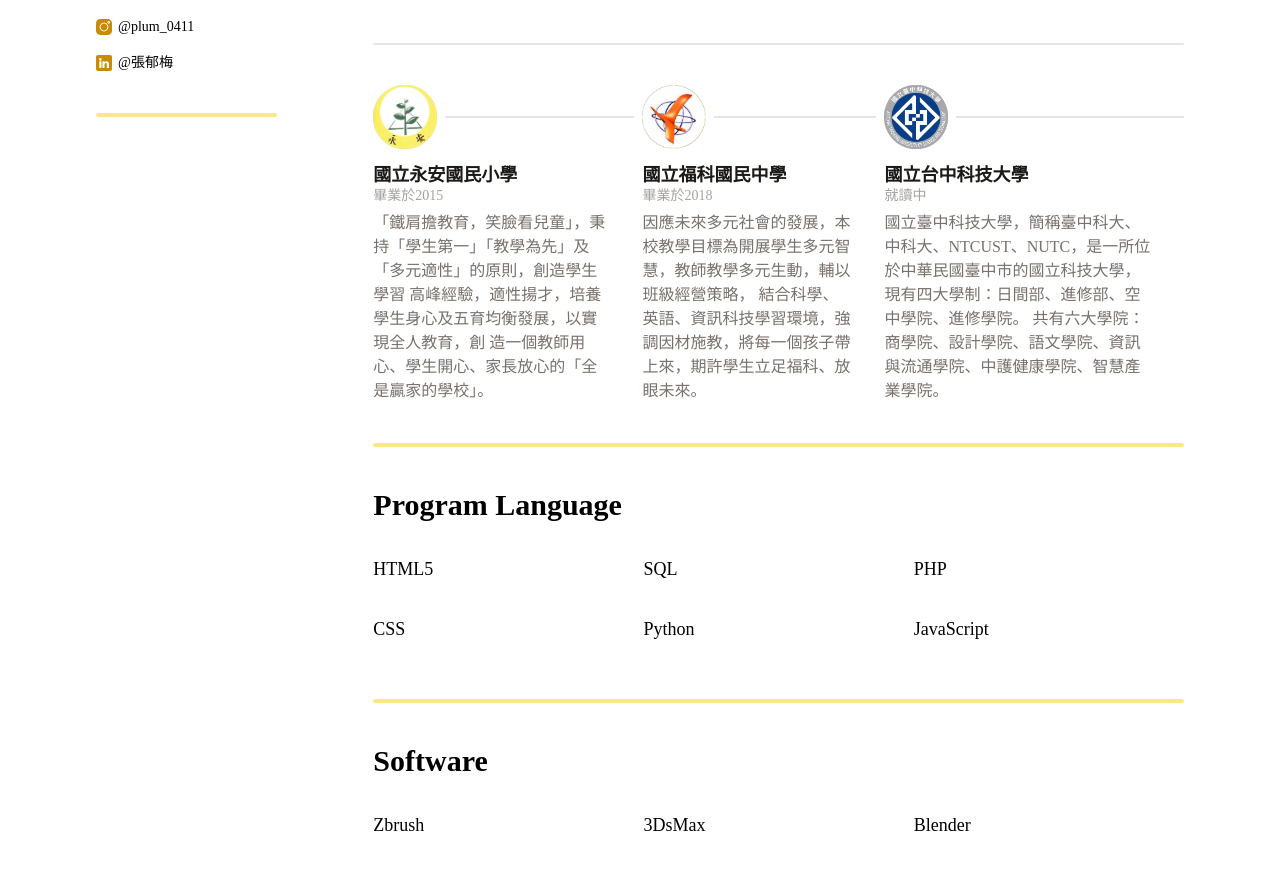
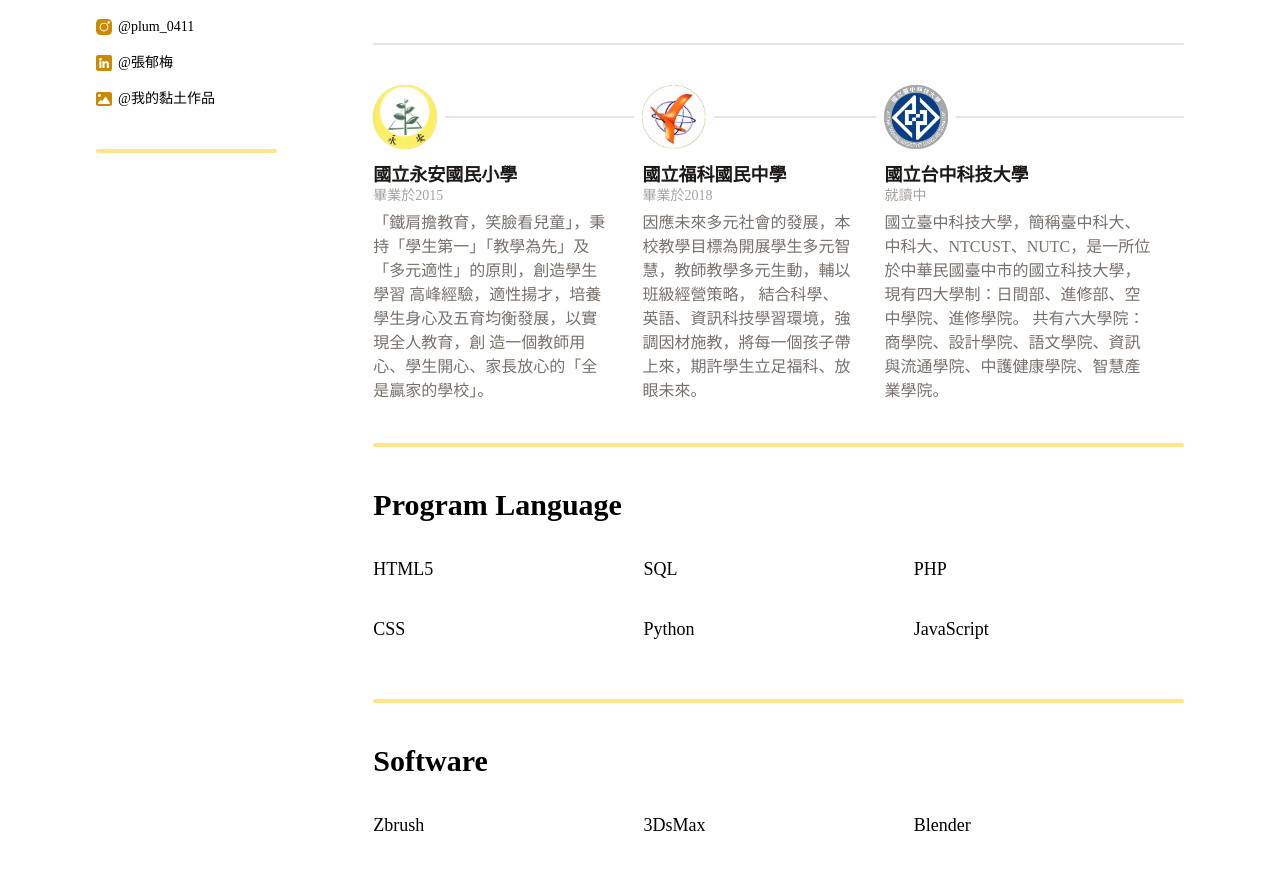
Before and after one commit to plum0411/pwa, a React (Create React App) app: page /info in a window 1280 px wide. Shown: the part 820-1696 px from the top of the page. Built offline with nearby package versions, Linux system fonts and the light colour scheme.

Commit message:
新增"@我的黏土作品"

```diff
--- a/src/InfoPage.js
+++ b/src/InfoPage.js
@@ -145,6 +145,12 @@ function App() {
             <a href='https://www.linkedin.com/in/%E9%83%81%E6%A2%85-%E5%BC%B5-768085212/details/certifications/'>@張郁梅</a>
           </li>
 
+          <li class="flex text-sm my-4 dark:text-white items-center">
+            <img src='./img/image-solid.svg' class="w-4 h-4 mr-1.5 flex-shrink-0"></img>
+            {/* <img src='./img/instagram.svg' class="w-4 h-4 mr-1.5 flex-shrink-0"></img> */}
+            <a href='https://photos.app.goo.gl/aCCxXUJyc1jcuykGA'>@我的黏土作品</a>
+
+          </li>
           <hr class="w-full h-1 mx-auto mt-4 mb-8 bg-amber-200 border-0 rounded md:my-10 dark:bg-yellow-600"></hr>
 
         </div>
```
